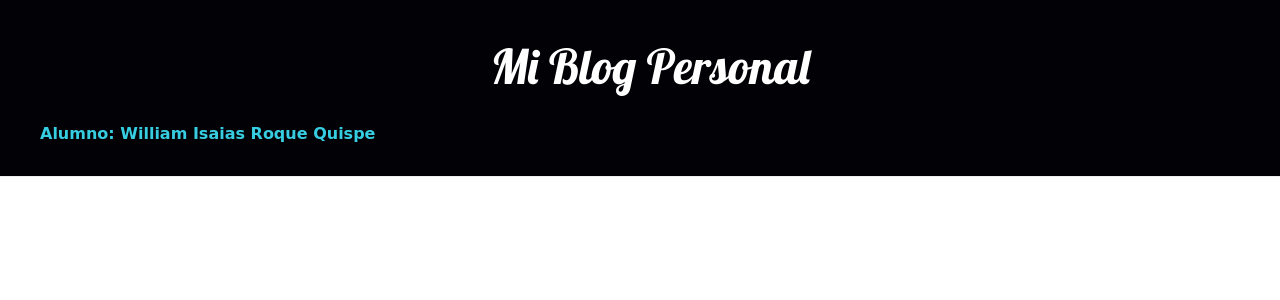
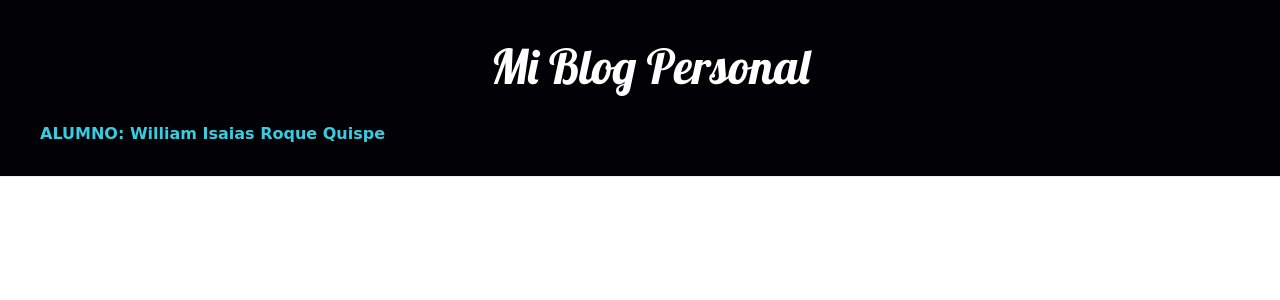
Before and after one commit to WilliamIsaiasRoque/Lab05-Pweb2, a Django app: page / in a window 1280 px wide. Shown: the top 300 px of the page. Run offline with Django 4.2, Linux system fonts and the light colour scheme; data that the repository does not hold is empty; some libraries are stand-ins or nearby versions.

Commit message:
Cambio de zona horaria y últimos arreglos

```diff
--- a/django_env/blog/templates/blog/base.html
+++ b/django_env/blog/templates/blog/base.html
@@ -14,7 +14,7 @@
             {% endif %}
             <h1><a href="/">Mi Blog Personal</a></h1>
             <br>
-            <p class="name">Alumno: William Isaias Roque Quispe</p>
+            <p class="name">ALUMNO: William Isaias Roque Quispe</p>
         </div>
         <div class="content container">
             <div class="row">
--- a/django_env/mysite/settings.py
+++ b/django_env/mysite/settings.py
@@ -106,7 +106,7 @@ AUTH_PASSWORD_VALIDATORS = [
 
 LANGUAGE_CODE = 'en-us'
 
-TIME_ZONE = 'UTC'
+TIME_ZONE = 'America/Lima'
 
 USE_I18N = True
 
```
